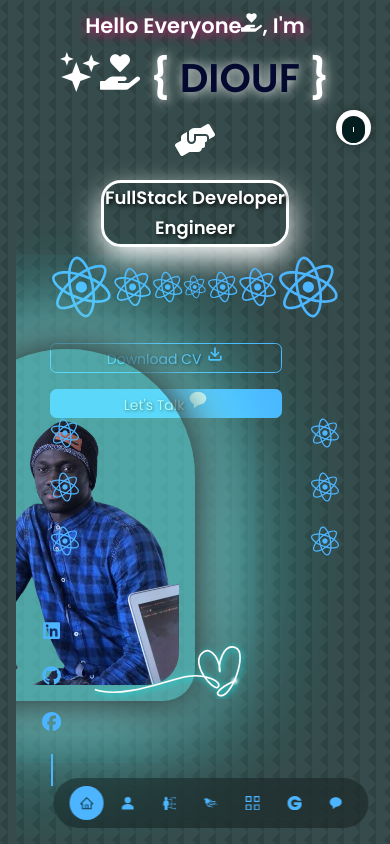
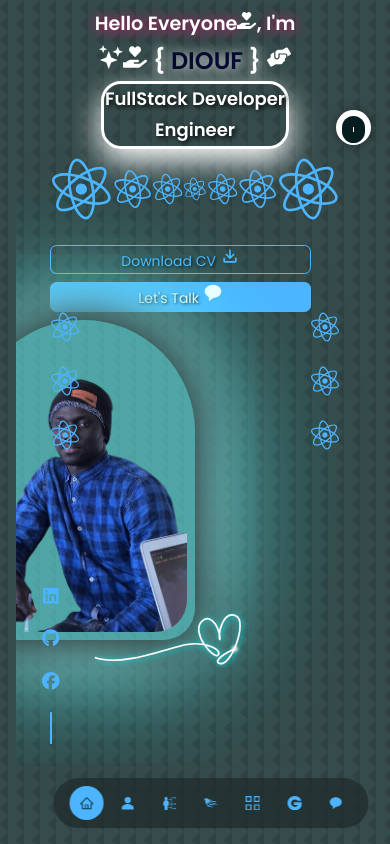
Before and after one commit to Mouhamed1003/keenprogrammer.com, a React (Create React App) app: page / in a window 390 px wide. Shown: the top 844 px of the page. Built offline with nearby package versions, Linux system fonts and the light colour scheme.

Commit message:
Update header.css

```diff
--- a/src/components/header/header.css
+++ b/src/components/header/header.css
@@ -37,7 +37,7 @@ header {
     position: relative;
 }
 
-/* CTA */
+/* CTA (Curriculum Vitae) */
 .cta {
     margin-top: 0rem;
     display: flex;
@@ -61,7 +61,7 @@ header {
     justify-content: space-between;
 }
 
-/* Ma photo */
+/* Ma photo (Présentation faciale) */
 .maphoto {
     width: 17rem;
     height: 25rem;
@@ -93,6 +93,7 @@ header {
     background: transparent;
 }
 
+/* Animation de feu d'artifice */
 @keyframes pulse {
     50% {
         text-shadow: 0 0 10px #0e46f0f9, 0 0 20px #1cef05, 0 0 30px #fffffffd;
@@ -148,22 +149,30 @@ header {
     animation: pulse 2s infinite;
 }
 
-/* Media Queries pour le header */
+@keyframes pulse {
+    0% { opacity: 1; }
+    50% { opacity: 0; }
+    100% { opacity: 5; }
+}
+
+/* Media Queries - Tablettes */
 @media screen and (max-width: 1024px) {
     header {
         height: 100vh;
     }
-
     .cta {
         margin-top: 1rem;
+        flex-direction: column;
+        gap: 2rem;
     }
-
+    .cta a {
+        width: 80%;
+    }
     .header_socials {
         left: 1rem;
         bottom: 0.1rem;
         font-size: 1.5rem;
     }
-
     .maphoto {
         width: 18rem;
         height: 25rem;
@@ -172,18 +181,17 @@ header {
         border-radius: 10rem 10rem 2rem 2rem;
         padding: 4rem 1rem 1rem 1rem;
     }
-
     .scroll_down {
         display: flex;
         bottom: 4rem;
     }
 }
 
+/* Media Queries - Mobiles */
 @media screen and (max-width: 600px) {
     header {
         height: 100vh;
     }
-
     .maphoto {
         width: 16rem;
         height: 22rem;
@@ -192,23 +200,54 @@ header {
         border-radius: 8rem 8rem 2rem 2rem;
         padding: 3rem 1rem 1rem 1rem;
     }
-
     .cta {
         flex-direction: column;
         gap: 1rem;
     }
-
     .cta a {
         width: 80%;
     }
-
     .scroll_down {
         display: none;
     }
-
     .header_socials {
         bottom: 1rem;
         left: 0.5rem;
         font-size: 1.2rem;
     }
 }
+
+/* Media Queries - iPhone 12 Pro */
+@media screen and (max-width: 390px) {
+    header {
+        height: 100vh;
+        padding-top: 0.5rem;
+    }
+    .header_container {
+        height: 90%;
+    }
+    .header_socials {
+        font-size: 1.1rem;
+    }
+    .maphoto {
+        width: 14rem;
+        height: 20rem;
+        left: calc(50% - 7rem);
+        margin-top: 1rem;
+        border-radius: 7rem 7rem 2rem 2rem;
+        padding: 2rem 0.5rem 0.5rem 0.5rem;
+    }
+    .cta {
+        flex-direction: column;
+        gap: 0.5rem;
+    }
+    .cta a {
+        width: 90%;
+    }
+    #header h1 {
+        font-size: 1.5rem;
+    }
+    #header h3 {
+        font-size: 1.2rem;
+    }
+}
```
